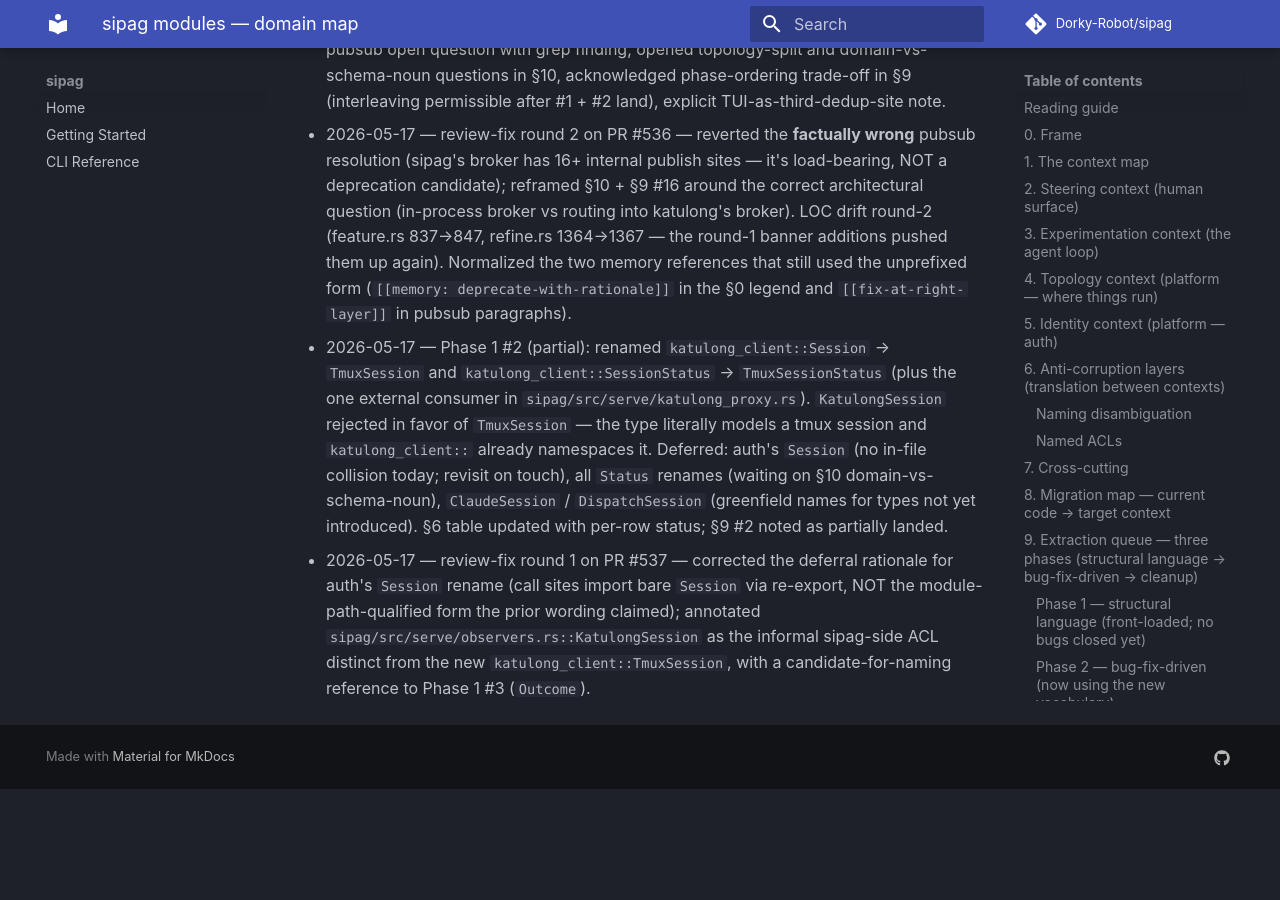
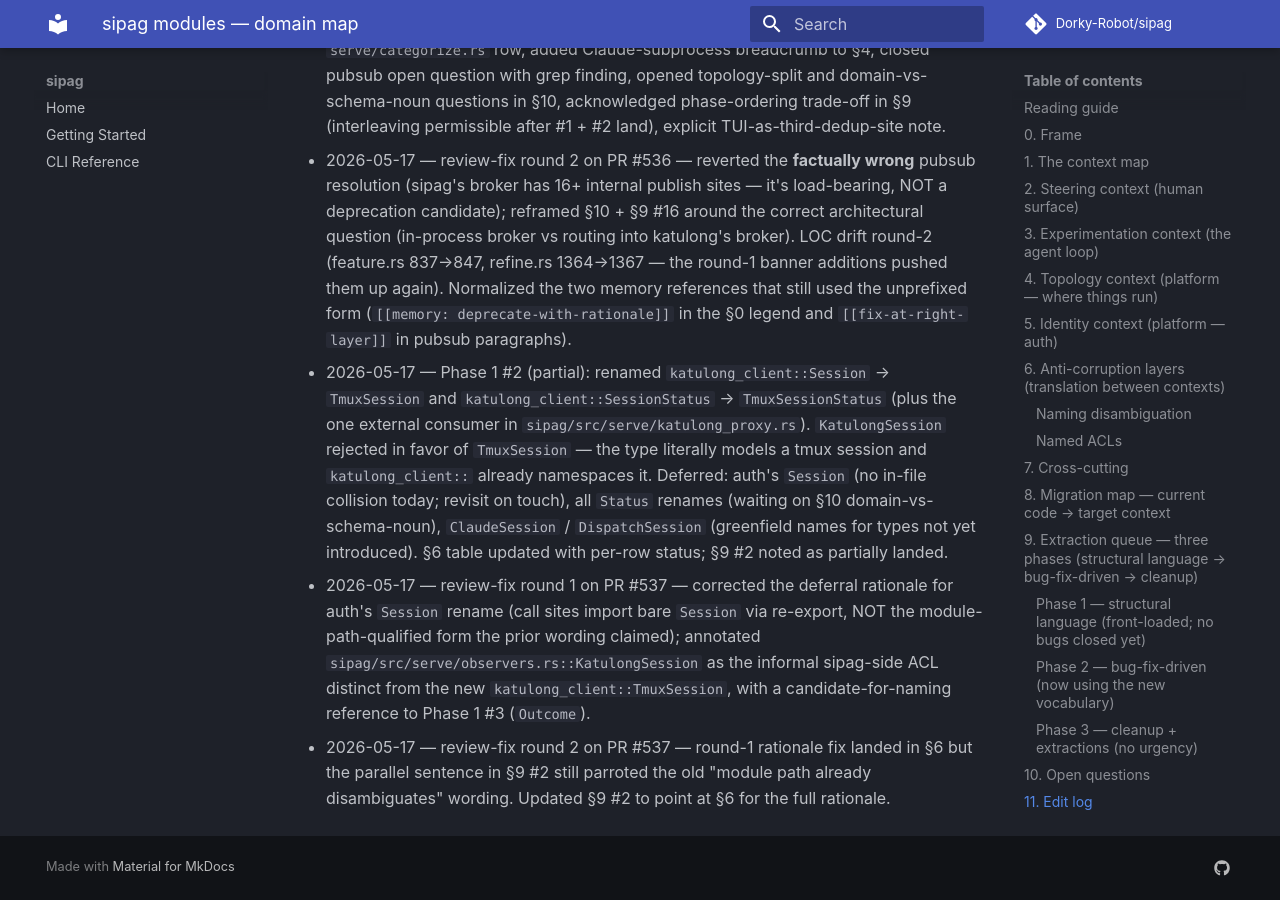
Before and after one commit to Dorky-Robot/sipag, an MkDocs documentation site: the page built from docs/modules.md, in a window 1280 px wide and 900 px high, scrolled down 15490 px. Built offline with MkDocs 1.6.1 and Material for MkDocs 9.7.7, drawn with Linux system fonts in a browser that asks for light colours; comment, search, counter and statistics services are not loaded; before the commit the page ends 16279 px from its top, so only the background shows below that; some of the changed text lies outside the part shown.

Commit message:
fix(round 2): drop stale auth-Session rationale from §9 #2, point to §6 for full reasoning
Round-1 fix corrected the deferral rationale in §6 but the parallel
sentence in §9 #2 still parroted the old (factually wrong) 'module
path already disambiguates' wording. Two adjacent sources of truth
now disagreed. Updated §9 #2 to reference §6 instead of restating.

Pure docs fix; no code change.

```diff
--- a/docs/modules.md
+++ b/docs/modules.md
@@ -270,7 +270,7 @@
 ### Phase 1 — structural language (front-loaded; no bugs closed yet)
 
 1. **Deprecate `feature.rs` + `refine.rs`.** Experimentation. Strip wiring, add deprecation notes per `[[feedback-deprecate-with-rationale]]`. Stops the old kanban language from competing with the new. Lowest coupling, ships first.
-2. **Naming disambiguation pass.** Cross-cutting. Mechanical rename per the §6 table — splitting overloaded `Session` and `Status` across contexts. Sized as multiple focused PRs (one per context) to keep diffs reviewable. **Partially landed 2026-05-17**: katulong-client's `Session` → `TmuxSession` and `SessionStatus` → `TmuxSessionStatus` done; auth's `Session` → `AuthSession` deferred (module path already disambiguates); all `Status` renames deferred until §10 domain-vs-schema-noun question resolves; `ClaudeSession` / `DispatchSession` are greenfield names for types that don't exist yet.
+2. **Naming disambiguation pass.** Cross-cutting. Mechanical rename per the §6 table — splitting overloaded `Session` and `Status` across contexts. Sized as multiple focused PRs (one per context) to keep diffs reviewable. **Partially landed 2026-05-17**: katulong-client's `Session` → `TmuxSession` and `SessionStatus` → `TmuxSessionStatus` done; auth's `Session` → `AuthSession` deferred (no in-file collision today; revisit when auth is touched — see §6 row for the full rationale); all `Status` renames deferred until §10 domain-vs-schema-noun question resolves; `ClaudeSession` / `DispatchSession` are greenfield names for types that don't exist yet.
 3. **`Experiment` + `Trial` + `Outcome` + `IteratePolicy` as first-class types.** Experimentation. Additive — introduce alongside `Task`, alias `Task = Trial` for transition. Includes moving `board/observation.rs` into Experimentation. First-class on-disk format for `Experiment` per [[project-sipag-work-model-experimentation]].
 4. **`Idea` aggregate + `promote_idea` ACL.** Steering ↔ Experimentation. First instance of a named cross-context translation; sets the pattern for future ACLs.
 5. **Agent API published-language types.** Steering. Define the typed shapes for read-only KR/objective views and `report_stance` commands — *types only*, no endpoint wiring yet. Establishes the protocol so Phase 2 work can write toward it.
@@ -318,3 +318,4 @@
 - 2026-05-17 — review-fix round 2 on PR #536 — reverted the **factually wrong** pubsub resolution (sipag's broker has 16+ internal publish sites — it's load-bearing, NOT a deprecation candidate); reframed §10 + §9 #16 around the correct architectural question (in-process broker vs routing into katulong's broker). LOC drift round-2 (feature.rs 837→847, refine.rs 1364→1367 — the round-1 banner additions pushed them up again). Normalized the two memory references that still used the unprefixed form (`[[memory: deprecate-with-rationale]]` in the §0 legend and `[[fix-at-right-layer]]` in pubsub paragraphs).
 - 2026-05-17 — Phase 1 #2 (partial): renamed `katulong_client::Session` → `TmuxSession` and `katulong_client::SessionStatus` → `TmuxSessionStatus` (plus the one external consumer in `sipag/src/serve/katulong_proxy.rs`). `KatulongSession` rejected in favor of `TmuxSession` — the type literally models a tmux session and `katulong_client::` already namespaces it. Deferred: auth's `Session` (no in-file collision today; revisit on touch), all `Status` renames (waiting on §10 domain-vs-schema-noun), `ClaudeSession` / `DispatchSession` (greenfield names for types not yet introduced). §6 table updated with per-row status; §9 #2 noted as partially landed.
 - 2026-05-17 — review-fix round 1 on PR #537 — corrected the deferral rationale for auth's `Session` rename (call sites import bare `Session` via re-export, NOT the module-path-qualified form the prior wording claimed); annotated `sipag/src/serve/observers.rs::KatulongSession` as the informal sipag-side ACL distinct from the new `katulong_client::TmuxSession`, with a candidate-for-naming reference to Phase 1 #3 (`Outcome`).
+- 2026-05-17 — review-fix round 2 on PR #537 — round-1 rationale fix landed in §6 but the parallel sentence in §9 #2 still parroted the old "module path already disambiguates" wording. Updated §9 #2 to point at §6 for the full rationale.
```
